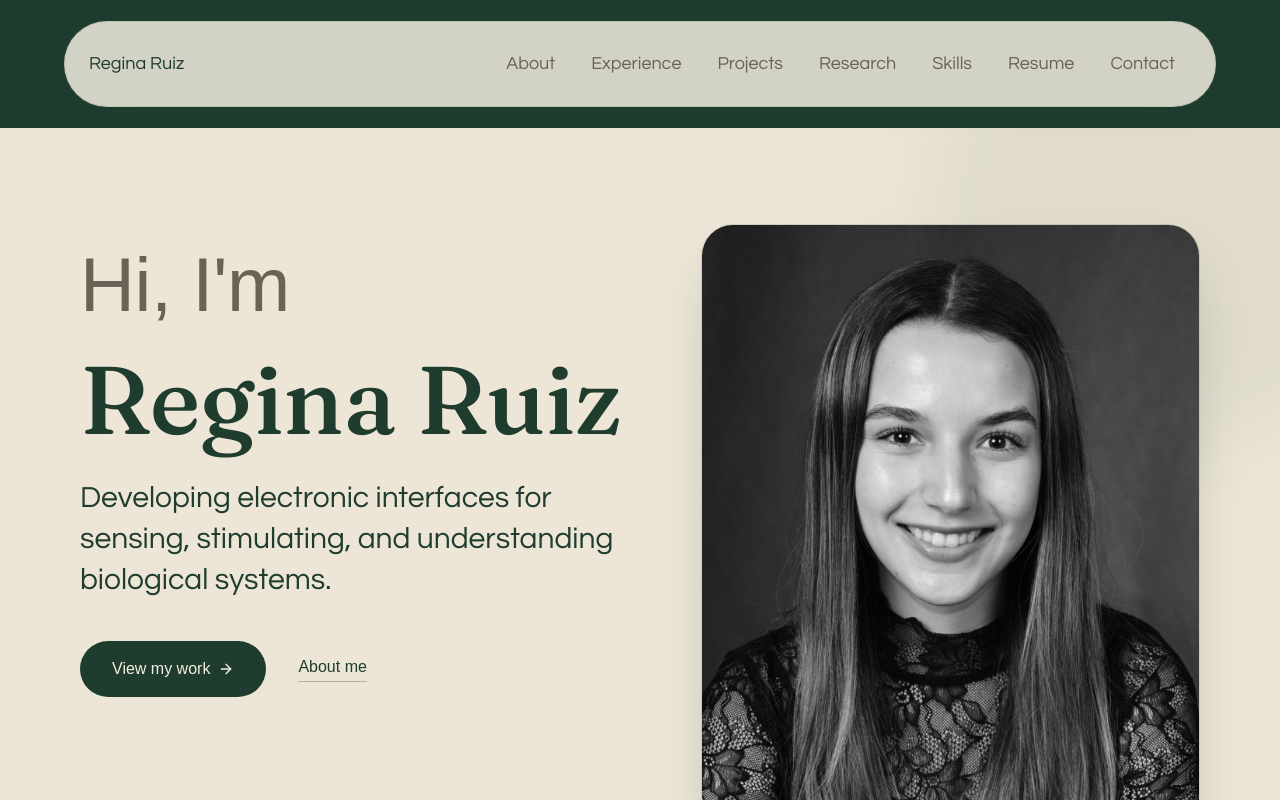
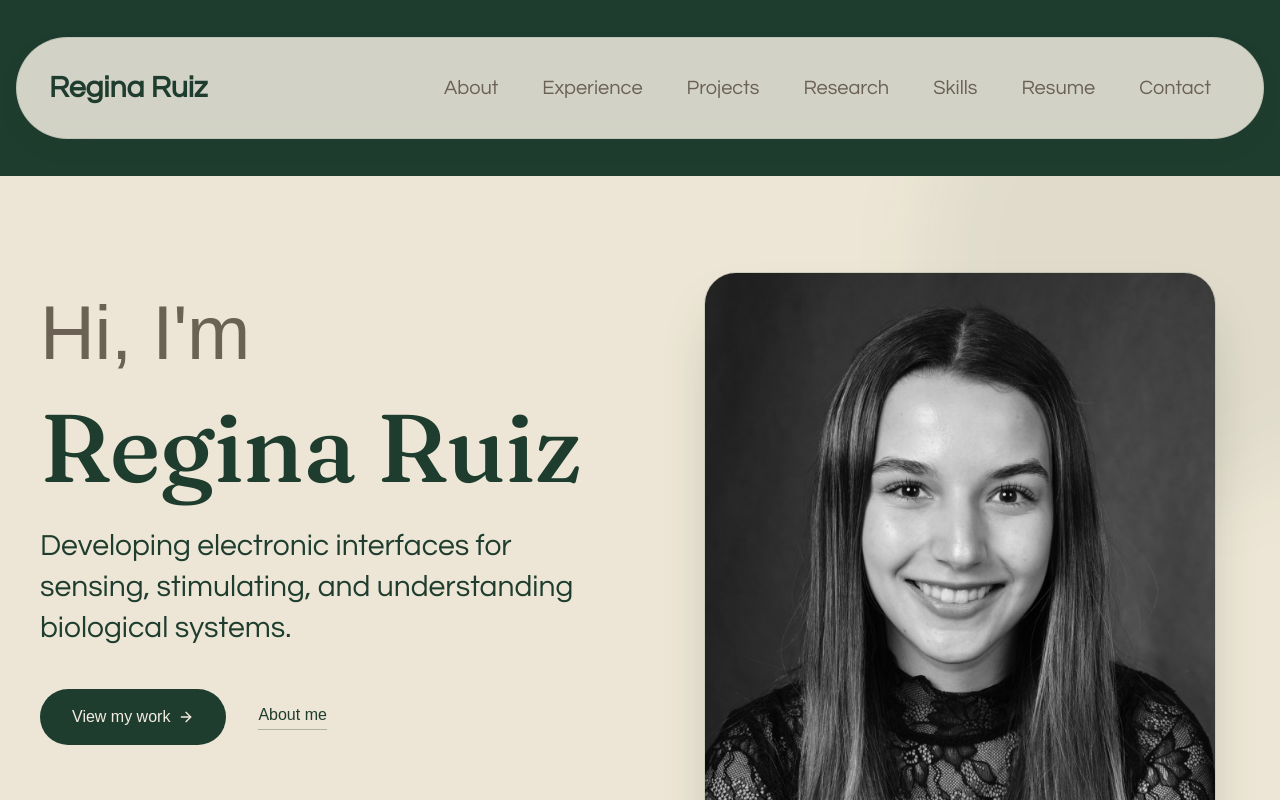
Before and after one commit to reginaruiz2004/engineering-portfolio, a Next.js app: page / in a window 1280 px wide. Shown: the top 800 px of the page. Built offline with nearby package versions, Linux system fonts and the light colour scheme; a web font is replaced by a local one.

Commit message:
changes on text

```diff
--- a/components/Hero.tsx
+++ b/components/Hero.tsx
@@ -14,13 +14,13 @@ export default function Hero() {
   });
 
   return (
-    <section className="relative overflow-hidden min-h-[88vh] flex items-center bg-[#EDE6D6] px-6 sm:px-12 lg:px-20 py-24">
+    <section className="relative overflow-hidden min-h-[88vh] flex items-center bg-[#EDE6D6] px-4 sm:px-6 lg:px-10 py-24">
       <div
         aria-hidden
         className="pointer-events-none absolute -top-40 -right-32 w-[30rem] h-[30rem] rounded-full bg-[#1F3D2E]/[0.06] blur-2xl"
       />
 
-      <div className="relative z-10 w-full max-w-7xl mx-auto grid lg:grid-cols-[1fr_1fr] gap-16 lg:gap-20 items-start">
+      <div className="relative z-10 w-full max-w-[1600px] mx-auto grid lg:grid-cols-[1fr_1fr] gap-16 lg:gap-20 items-start">
         {/* Left: introduction */}
         <motion.div {...fadeUp()}>
           <h1 className="text-[#1F3D2E] tracking-tight font-[family-name:var(--font-radio)]">
--- a/components/Navbar.tsx
+++ b/components/Navbar.tsx
@@ -12,21 +12,21 @@ const links = [
 
 export default function Navbar() {
   return (
-    <div className="sticky top-0 z-50 h-32 flex items-center bg-[#1F3D2E] px-4 sm:px-6">
-      <nav className="mx-auto flex w-full max-w-6xl items-center justify-between gap-4 rounded-full border border-[#1F3D2E]/10 bg-[#F3EDE1]/85 px-6 py-4 shadow-[0_10px_30px_-15px_rgba(31,61,46,0.25)] backdrop-blur-md">
+    <div className="sticky top-0 z-50 h-44 flex items-center bg-[#1F3D2E] px-2 sm:px-4">
+      <nav className="mx-auto flex w-full max-w-[1600px] items-center justify-between gap-4 rounded-full border border-[#1F3D2E]/10 bg-[#F3EDE1]/85 px-8 py-6 shadow-[0_10px_30px_-15px_rgba(31,61,46,0.25)] backdrop-blur-md">
         <Link
           href="/"
-          className="text-lg text-[#1F3D2E] font-[family-name:var(--font-questrial)]"
+          className="text-3xl font-bold text-[#1F3D2E] font-[family-name:var(--font-questrial)]"
         >
           Regina Ruiz
         </Link>
 
-        <div className="hidden md:flex items-center gap-1 text-lg font-[family-name:var(--font-questrial)] text-[#6B6255]">
+        <div className="hidden md:flex items-center gap-1 text-xl font-[family-name:var(--font-questrial)] text-[#6B6255]">
           {links.map((link) => (
             <Link
               key={link.href}
               href={link.href}
-              className="rounded-full px-4 py-3 hover:bg-[#1F3D2E]/[0.06] hover:text-[#1F3D2E] transition-colors"
+              className="rounded-full px-5 py-3 hover:bg-[#1F3D2E]/[0.06] hover:text-[#1F3D2E] transition-colors"
             >
               {link.label}
             </Link>
```
